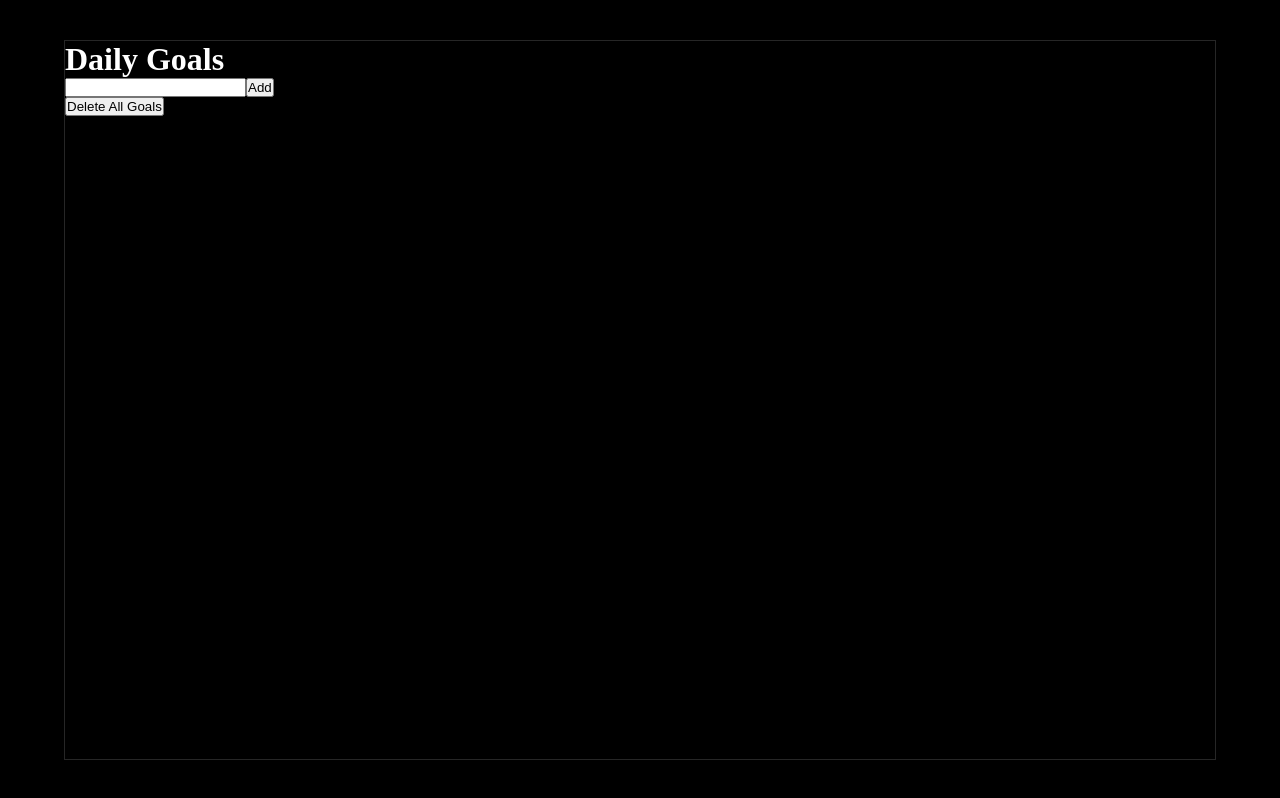
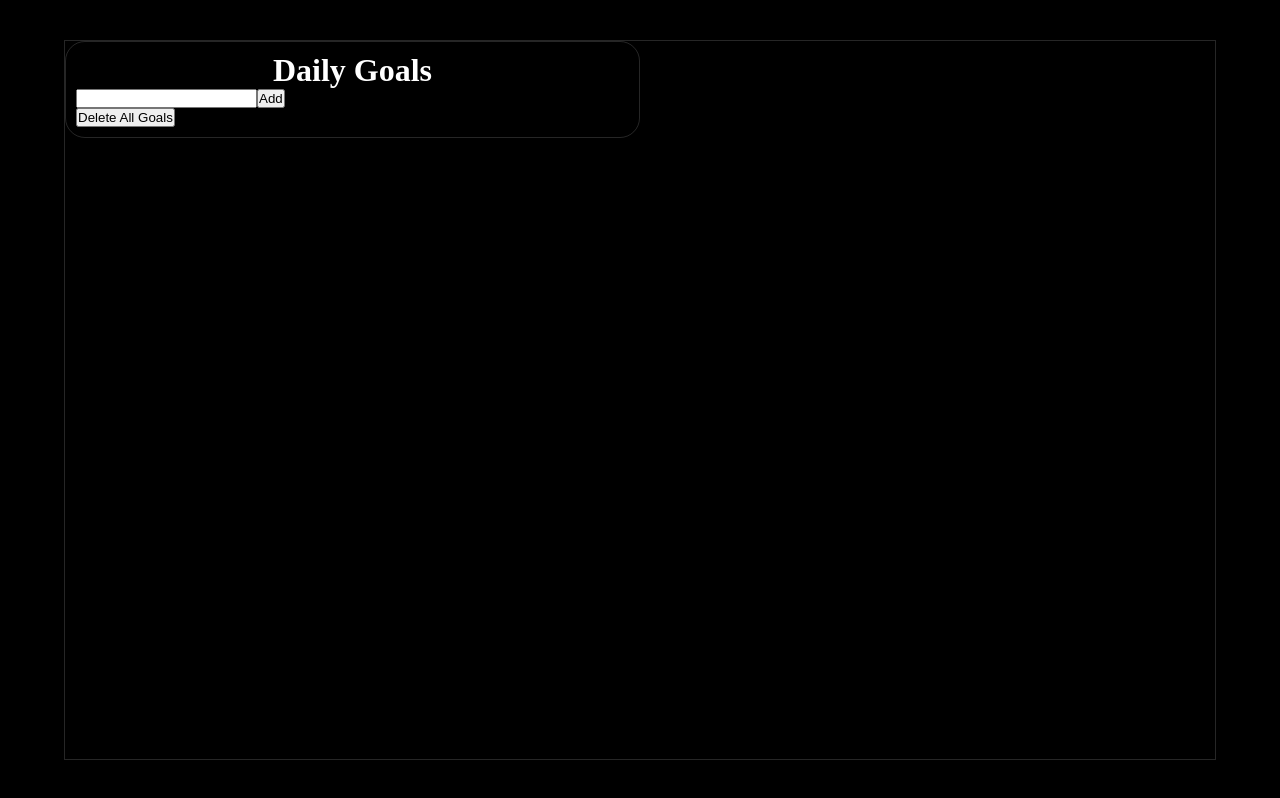
Before and after one commit to danifromecuador/daily, a React (Vite) app: page / in a window 1280 px wide. Built offline with nearby package versions, Linux system fonts and the light colour scheme.

Commit message:
Add layout style

```diff
--- a/src/App.css
+++ b/src/App.css
@@ -17,3 +17,14 @@ span {
   text-decoration: line-through;
   color: gray;
 }
+
+.daily-goals {
+  border: 1px solid #cccccc2f;
+  border-radius: 20px;
+  width: 50%;
+  padding: 10px;
+}
+
+h1 {
+  text-align: center;
+}
--- a/src/pages/daily-goals.jsx
+++ b/src/pages/daily-goals.jsx
@@ -35,7 +35,7 @@ export const DailyGoals = () => {
 
   const manageDeleteAllGoalsBtn = () => setGoals([])
 
-  return <>
+  return <div className="daily-goals">
     <h1>Daily Goals</h1>
     <ul>{goals.map((e, i) => <div key={i}>
       <input
@@ -57,5 +57,5 @@ export const DailyGoals = () => {
     />
     <button onClick={manageAddGoalBtn} >Add</button>
     <div><button onClick={manageDeleteAllGoalsBtn} >Delete All Goals</button></div>
-  </>
+  </div>
 }
```
